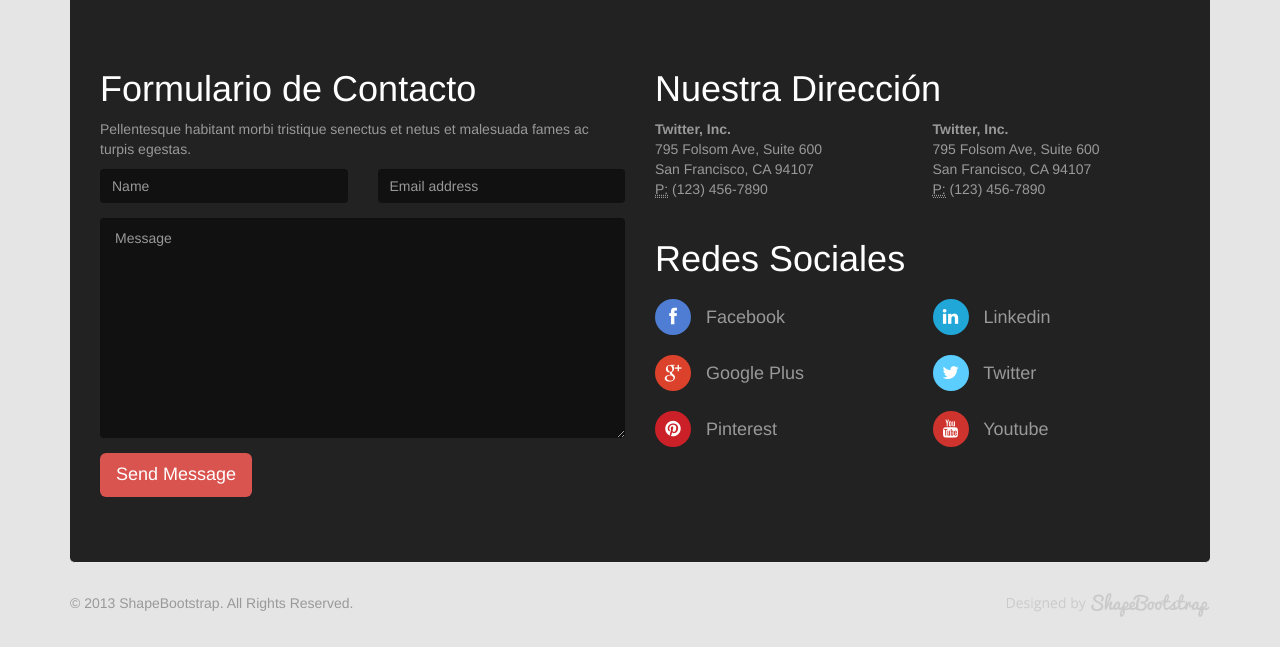
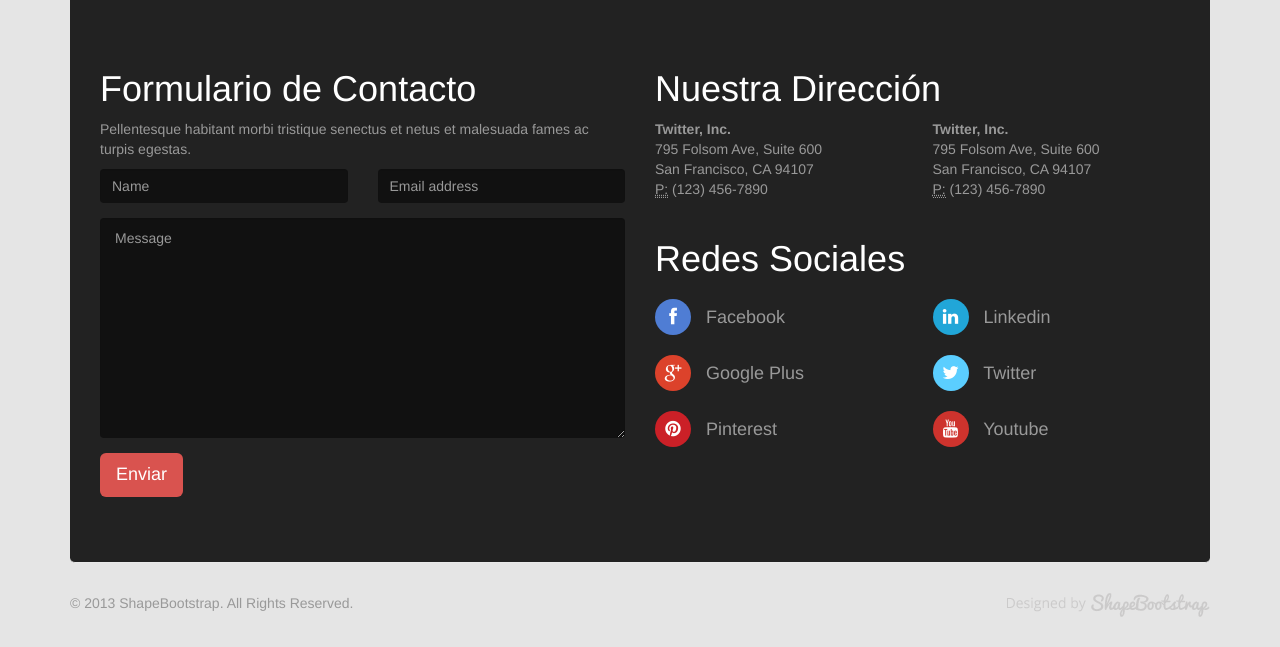
Before and after one commit to raguilar0/TCU_FEUCR, a CakePHP app: template soft/src/Template/Pages/home.ctp in a window 1280 px wide. Shown: the part 1918-2565 px from the top of the page. Run offline with PHP 8.4 and a stand-in for CakePHP, Linux system fonts and the light colour scheme; the template is opened without the code that fills it, so the values that code supplies are empty; some libraries are stand-ins or nearby versions; some web fonts are replaced.

Commit message:
Se adaptó el layout al proyecto

```diff
--- a/soft/src/Template/Pages/home.ctp
+++ b/soft/src/Template/Pages/home.ctp
@@ -238,7 +238,7 @@
                                         <textarea name="message" id="message" required="required" class="form-control" rows="8" placeholder="Message"></textarea>
                                     </div>
                                     <div class="form-group">
-                                        <button type="submit" class="btn btn-danger btn-lg">Send Message</button>
+                                        <button type="submit" class="btn btn-danger btn-lg">Enviar</button>
                                     </div>
                                 </div>
                             </div>
```
Also changed, not shown: 5 other files.
